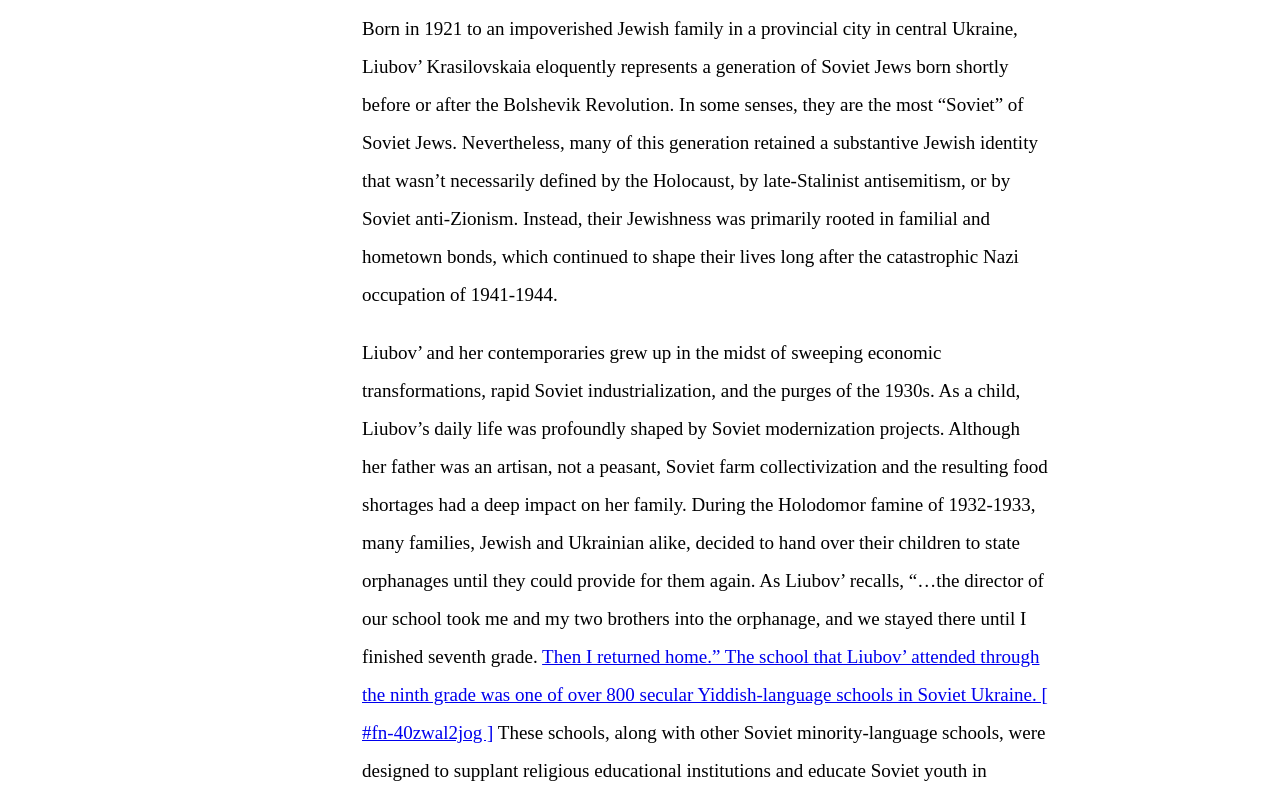
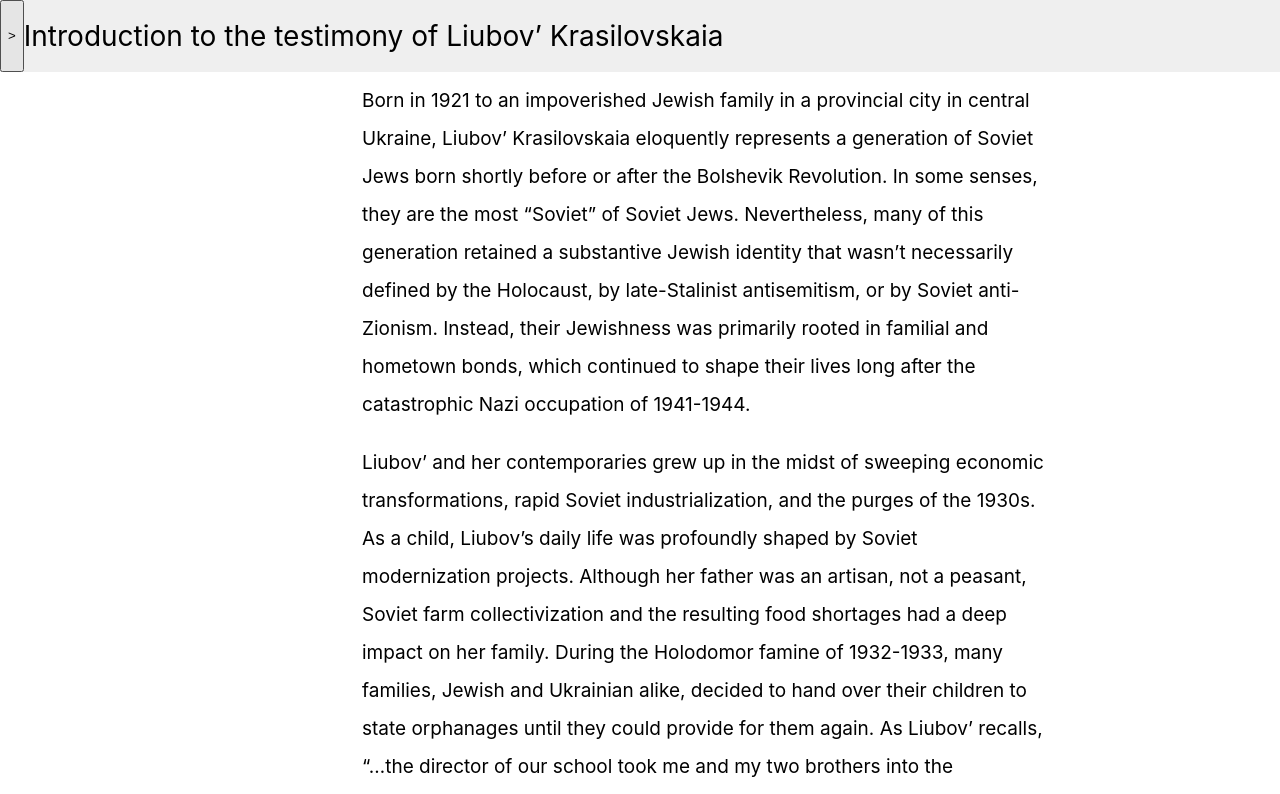
Before and after one commit to yz-net/critical-edition-editor, a React (Create React App) app: page / in a window 1280 px wide. Shown: the top 794 px of the page. Built offline with nearby package versions, Linux system fonts and the light colour scheme.

Commit message:
Started adding a control bar

```diff
--- a/src/App.tsx
+++ b/src/App.tsx
@@ -1,5 +1,6 @@
 import React, { useEffect, useState } from "react";
 import { ContentBody } from "./components/Viewer/ContentBody";
+import ControlBar from "./components/Viewer/ControlBar";
 import { CriticalEditionDocument } from "./CriticalEditionData";
 
 function App(props: { essayPath: string }) {
@@ -22,11 +23,14 @@ function App(props: { essayPath: string }) {
   }, [essayContent, props.essayPath]);
 
   if (!essayContent) {
-    return <div>Loading...</div>;
+    return <div>Loading essay</div>;
   }
 
   return (
     <div className="App">
+      <ControlBar
+        title={"Introduction to the testimony of Liubov’ Krasilovskaia"}
+      />
       <ContentBody documentData={essayContent} />
     </div>
   );
--- a/src/components/Viewer/Block/PlayText.tsx
+++ b/src/components/Viewer/ContentBody/Block/PlayText.tsx
@@ -1,14 +1,16 @@
 import React, { useState } from "react";
 import styles from "./ControlButtons.module.css";
-import { speechStarted, speechStopped } from "../../../utils/playerEvents";
+import { speechStarted, speechStopped } from "../../../../utils/playerEvents";
 
-export default function PlayText(props: { text: string }) {
+export default function PlayText(props: { text: string; playBar?: any }) {
   const [playing, setPlaying] = useState<boolean>(false);
 
   const { text } = props;
 
   return (
     <button
+      tabIndex={0}
+      aria-label="speak paragraph"
       onClick={() => {
         if (playing) {
           dispatchEvent(speechStopped);
--- a/src/components/Viewer/ContentBody/index.tsx
+++ b/src/components/Viewer/ContentBody/index.tsx
@@ -4,7 +4,7 @@ import {
   CriticalEditionDocumentBlock,
 } from "../../../CriticalEditionData";
 import validCriticalEditionDocumentData from "../../../CriticalEditionData/validators/validDocumentData";
-import Block from "../Block";
+import Block from "./Block";
 import styles from "./ContentBody.module.css";
 
 export function ContentBody(props: {
@@ -18,6 +18,7 @@ export function ContentBody(props: {
   }
   // console.log("document blocks", props.edition.blocks);
   return (
+    <article>
       <div className={styles.ContentBody}>
         {props.documentData.blocks.map(
           (blockData: CriticalEditionDocumentBlock, i) => {
@@ -25,5 +26,6 @@ export function ContentBody(props: {
           }
         )}
       </div>
+    </article>
   );
 }
--- /dev/null
+++ b/src/components/Viewer/ControlBar/ControlBar.module.css
@@ -0,0 +1,13 @@
+.ControlBar {
+    background-color: #efefef;
+    position: -webkit-sticky; /* Safari */
+    position: sticky;
+    top: 0;
+
+    display: flex;
+}
+
+.ControlBar h1 {
+    font-size: 28px;
+    font-weight: normal;
+}
--- /dev/null
+++ b/src/components/Viewer/ControlBar/index.tsx
@@ -0,0 +1,11 @@
+import React from "react";
+import styles from "./ControlBar.module.css";
+
+export default function ControlBar(props: { title?: string }): JSX.Element {
+  return (
+    <div className={styles.ControlBar}>
+      <button>{">"}</button>
+      <h1>{props.title}</h1>
+    </div>
+  );
+}
--- a/src/index.css
+++ b/src/index.css
@@ -1,7 +1,7 @@
 body {
   margin: 0;
-  /* font-family: -apple-system, BlinkMacSystemFont, "Segoe UI", "Roboto", "Oxygen", "Ubuntu", "Cantarell", "Fira Sans",
-    "Droid Sans", "Helvetica Neue", sans-serif; */
+  font-family: -apple-system, BlinkMacSystemFont, "Segoe UI", "Roboto", "Oxygen", "Ubuntu", "Cantarell", "Fira Sans",
+    "Droid Sans", "Helvetica Neue", sans-serif;
   -webkit-font-smoothing: antialiased;
   -moz-osx-font-smoothing: grayscale;
 }
```
Also changed, not shown: src/components/Viewer/ContentBody/Block/index.tsx (renamed from src/components/Viewer/Block/index.tsx, +5 -5 lines), src/components/Viewer/ContentBody/Block/Block.module.css (renamed from src/components/Viewer/Block/Block.module.css), src/components/Viewer/ContentBody/Block/ControlButtons.module.css (renamed from src/components/Viewer/Block/ControlButtons.module.css). Lines whose indentation alone changed are shown as unchanged.
